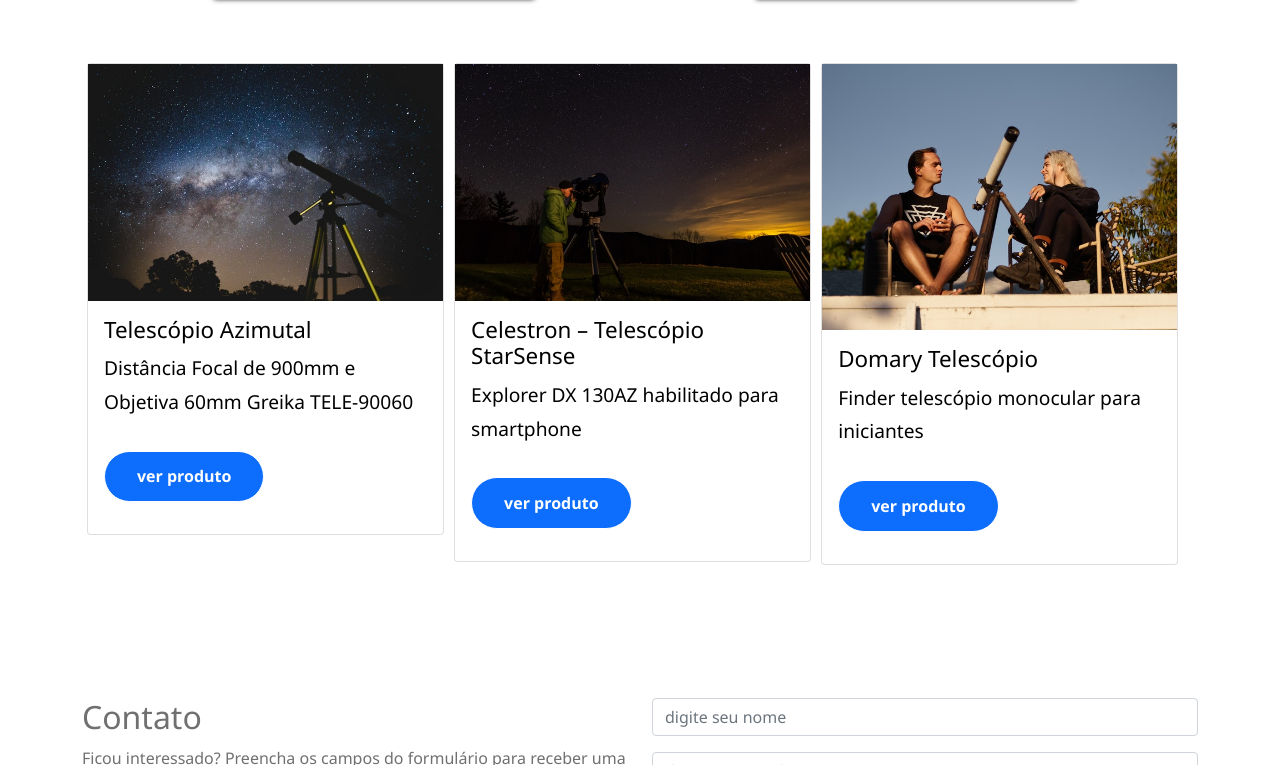
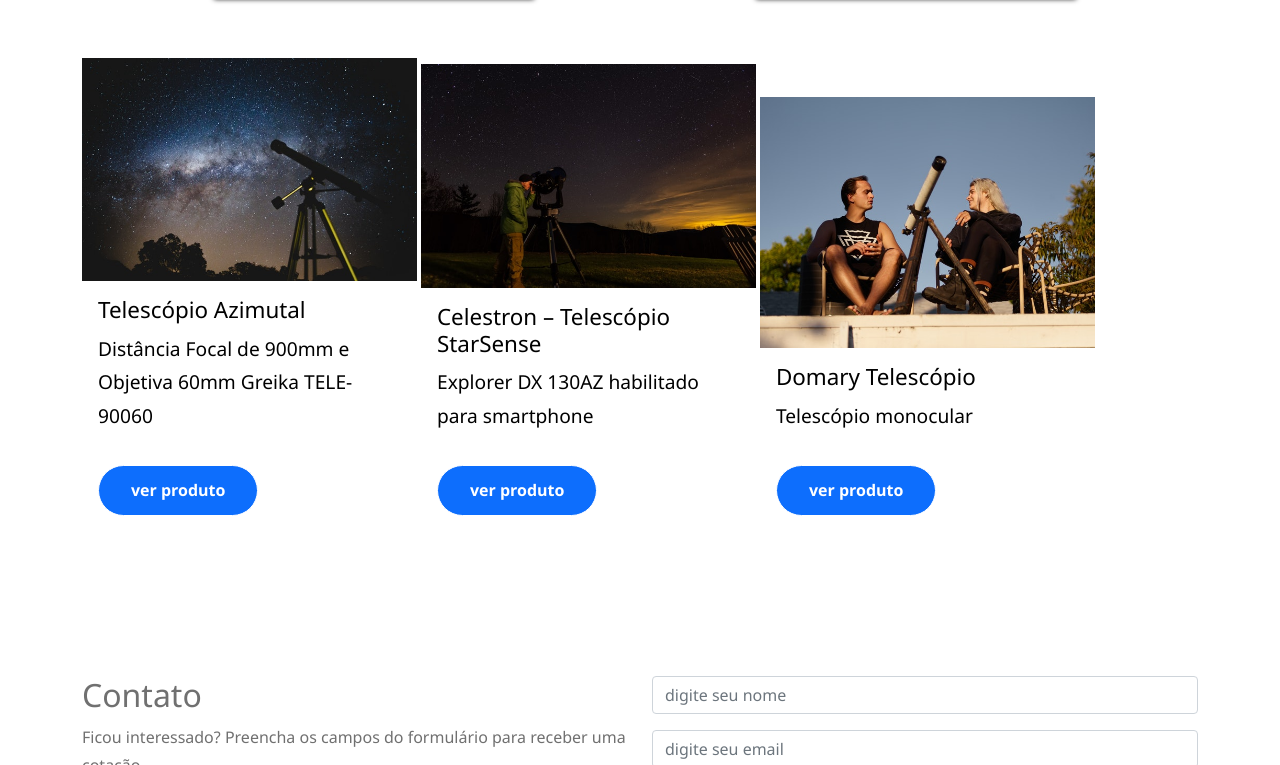
Before and after one commit to THocks/EBAC-CURSO-ENGENHEIROFRONTEND, a plain HTML site: page ThiagoLima Modulo Bootstrapp/Projeto/index.html in a window 1280 px wide. Shown: the part 1397-2162 px from the top of the page. Drawn offline with Linux system fonts and the light colour scheme.

Commit message:
Modulo 16 Bootstrapp

```diff
--- a/ThiagoLima Modulo Bootstrapp/Projeto/index.html
+++ b/ThiagoLima Modulo Bootstrapp/Projeto/index.html
@@ -63,19 +63,19 @@
 
             <div class="gallery-container">
                 <div class="gallery-items">
-                    <img src="/images/1 (1).jpg" alt="">
+                    <img src="/Projeto/images/1 (1).jpg" alt="">
                 </div>
                 <div class="gallery-items">
-                    <img src="/images/1 (2).jpg" alt="">
+                    <img src="/Projeto/images/1 (2).jpg" alt="">
                 </div>
                 <div class="gallery-items">
-                    <img src="/images/1 (3).jpg" alt="">
+                    <img src="/Projeto/images/1 (3).jpg" alt="">
                 </div>
                 <div class="gallery-items">
-                    <img src="/images/1 (4).jpg" alt="">
+                    <img src="/Projeto/images/1 (4).jpg" alt="">
                 </div>
                 <div class="gallery-items">
-                    <img src="/images/1 (5).jpg" alt="">
+                    <img src="/Projeto/images/1 (4).jpg" alt="">
                 </div>
 
             </div>
@@ -89,8 +89,8 @@
 
 
 
-                    <div class="card">
-                        <img src="./images/telescopio1.jpg" alt="Imagem Exemplo" class="img-fluid">
+                    <div class="card-md-2 card-sm-12">
+                        <img src="/Projeto/images/telescopio1.jpg" alt="Imagem Exemplo" class="img-fluid" id="img1">
                         <div class="card-body">
                             <h5 style="color:black; font-size: 1.4rem;" class="card-title">Telescópio Azimutal </h5>
                             <p style="color:black; font-size: 1.2rem;" class="card-text">Distância Focal de 900mm e Objetiva 60mm  Greika TELE-90060  </p>
@@ -98,8 +98,8 @@
                         </div>
                     </div>
 
-                    <div class="card">
-                        <img src="./images/telescopio 2.jpg" alt="Imagem Exemplo" class="img-fluid">
+                    <div class="card-md-2 card-sm-12">
+                        <img src="/Projeto/images/telescopio 2.jpg" alt="Imagem Exemplo" class="img-fluid">
                         <div class="card-body">
                             <h5  style="color:black; font-size: 1.4rem;" class="card-title">Celestron – Telescópio StarSense</h5>
                             <p  style="color:black; font-size: 1.2rem;"class="card-text">Explorer DX 130AZ habilitado para smartphone</p>
@@ -107,11 +107,11 @@
                         </div>
                     </div>
 
-                    <div class="card">
-                        <img src="./images/telescopio 3.jpg" alt="Imagem Exemplo" class="img-fluid">
+                    <div class="card-md-2 card-sm-12">
+                        <img src="/Projeto/images/telescopio 3.jpg" alt="Imagem Exemplo" class="img-fluid" id="img3" >
                         <div class="card-body">
                             <h5 style="color:black; font-size: 1.4rem;" class="card-title">Domary Telescópio</h5>
-                            <p  style="color:black; font-size: 1.2rem;" class="card-text"> Finder telescópio monocular para iniciantes</p>
+                            <p  style="color:black; font-size: 1.2rem;" class="card-text"> Telescópio monocular</p>
                             <a class="btn btn-primary" data-bs-toggle="modal" data-bs-target="#modal-3" >ver produto</a>
                         </div>
                     </div>
@@ -138,7 +138,7 @@
                         </div>
 
                         <div class="input-group">
-                            <input class="form-control" type="text" name="email" placeholder="digite seu email">
+                            <input class="form-control" type="text" name="email" placeholder="digite seu email" required>
                         </div>
 
                         <div class="input-group">
--- a/ThiagoLima Modulo Bootstrapp/Projeto/style/custom.css
+++ b/ThiagoLima Modulo Bootstrapp/Projeto/style/custom.css
@@ -9,17 +9,13 @@ textarea {
     margin-bottom: 1rem;
 }
 
-.card {
-    width: 32%;
-    float: left;
-    margin: 5px;
-}
+
 
 .card {
     position: relative; top: 0;
 
 }
-.card:hover{
+.card-md-2:hover{
     top: -4px; box-shadow: 0 4px 4px blueviolet; transition: all .2s ease-in-out;
 }
 
@@ -179,3 +175,12 @@ li:hover{
      transform: scale(1.3);
 
 }
+
+.card-md-2 {
+
+    display: inline-block;
+
+    width: 30%;
+
+
+}
```
